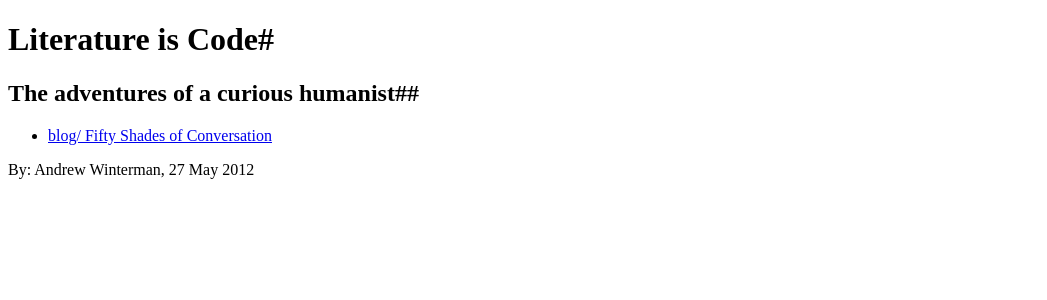
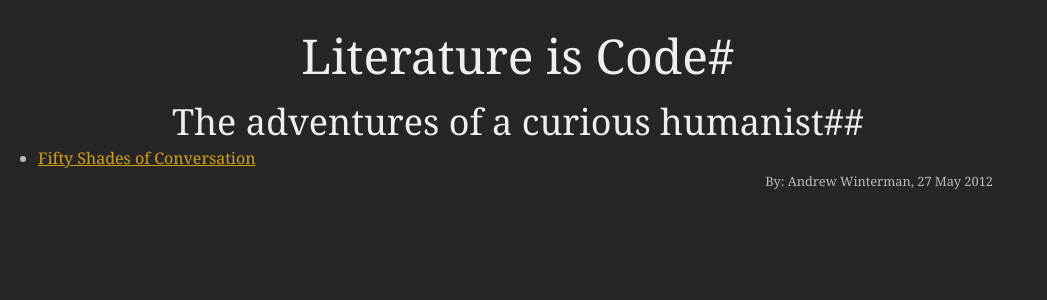
Before and after one commit to AWinterman/awinterman.github.com, a Jekyll site: the page built from index.md, in a window 1280 px wide. Shown: the top 300 px of the page, without its empty margins (0-1047 px from the left). Built offline with Jekyll 4.4.1, drawn with Linux system fonts in a browser that asks for light colours.

Commit message:
more of the same

```diff
--- a/_layouts/default.html
+++ b/_layouts/default.html
@@ -4,7 +4,7 @@
    <meta http-equiv="content-type" content="text/html; charset=utf-8" />
    <title>{{ page.title }}</title>
    <meta name="author" content="Andrew Winterman" />
-   <link rel="stylesheet" href="blog/css/markdown.css" type="text/css" />
+   <link rel="stylesheet" href="/css/markdown.css" type="text/css" />
 
    <!-- Typekit -->
 </head>
--- a/index.md
+++ b/index.md
@@ -9,6 +9,6 @@ layout: default
 
   <ul class="posts">
     {% for post in site.posts %}
-      <li> <a href="{{ post.url }}">blog/ {{post.title}}</a></li>
+      <li> <a href="blog/{{ post.url }}">{{ post.title }}</a></li>
     {% endfor %}
   </ul>
```
